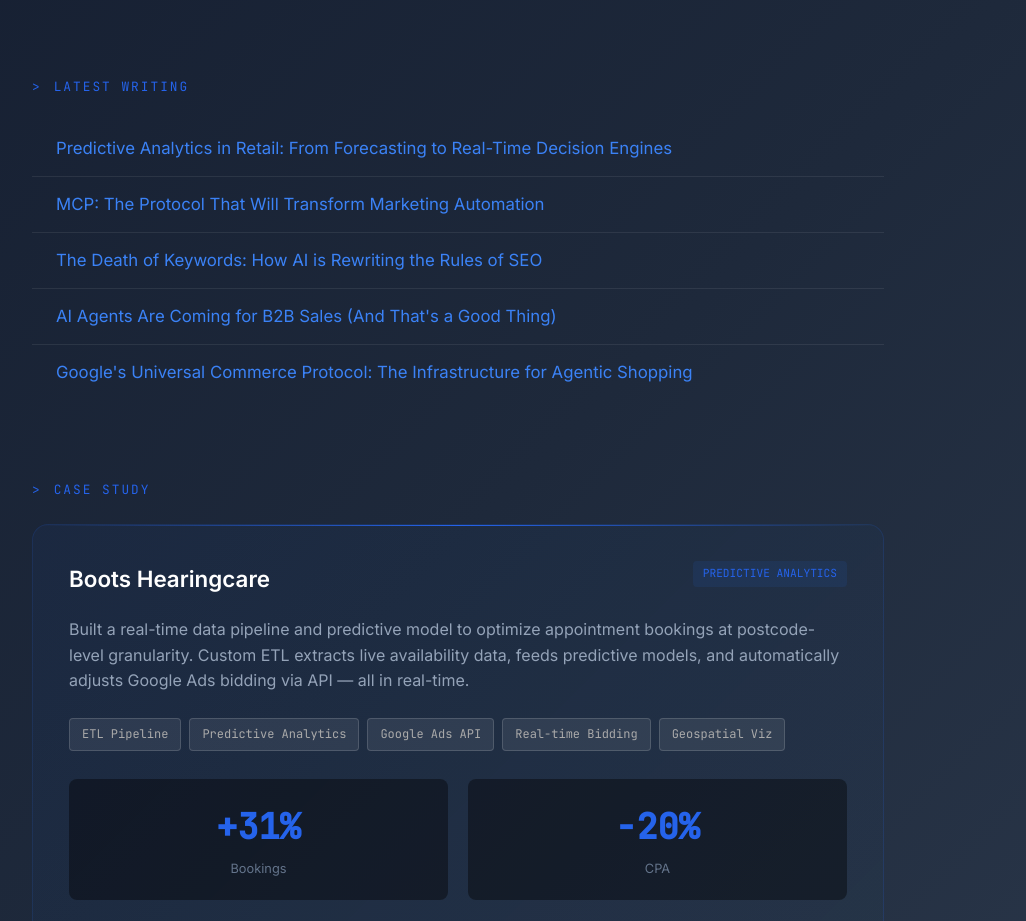
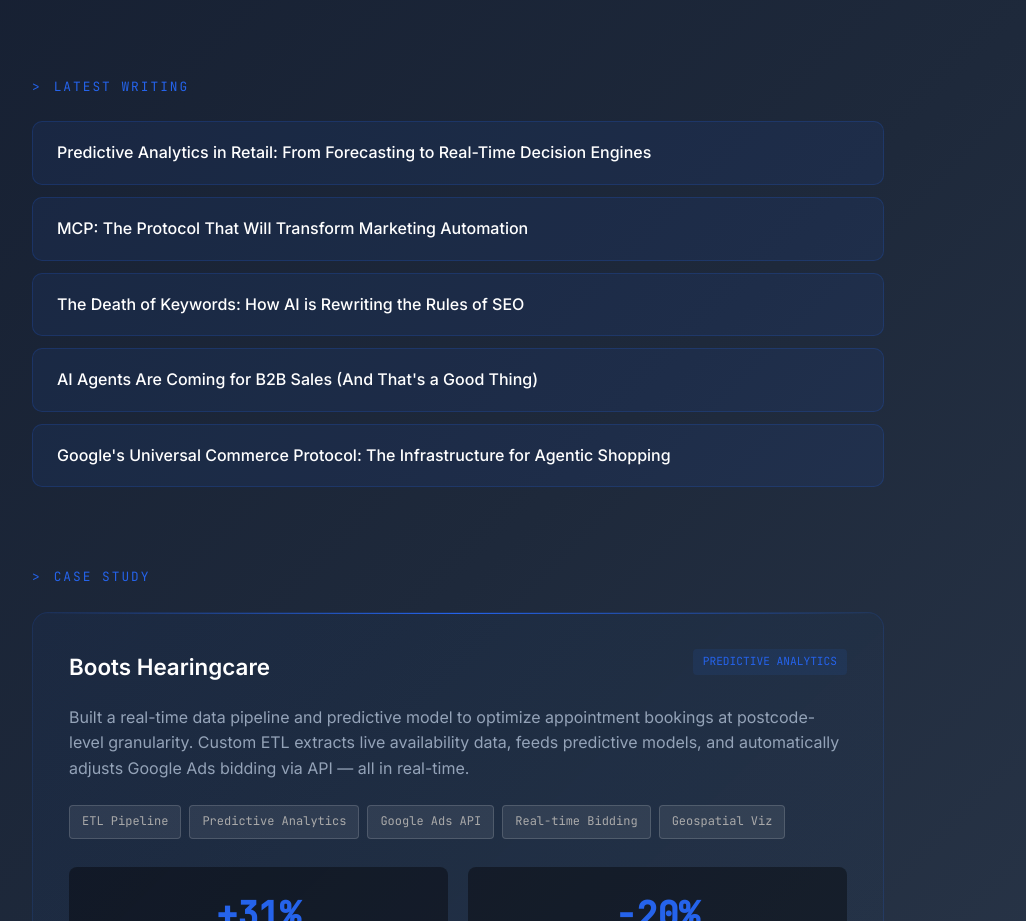
Before and after one commit to swalker-888/Portfolio, a website: page index.html in a window 1280 px wide. Shown: the part 1030-1951 px from the top of the page, without its empty margins (182-1208 px from the left). Drawn offline with Linux system fonts and the light colour scheme.

Commit message:
Better styled article links with subtle cards

```diff
--- a/index.html
+++ b/index.html
@@ -330,41 +330,32 @@
             list-style: none;
             padding: 0;
             margin: 0;
+            display: flex;
+            flex-direction: column;
+            gap: 12px;
         }
 
         .article-list li {
-            padding: 14px 0;
-            border-bottom: 1px solid rgba(255, 255, 255, 0.08);
-        }
-
-        .article-list li:last-child {
-            border-bottom: none;
+            padding: 0;
         }
 
         .article-list a {
-            color: #3b82f6;
+            display: block;
+            padding: 18px 24px;
+            background: rgba(37, 99, 235, 0.08);
+            border: 1px solid rgba(37, 99, 235, 0.2);
+            border-radius: 10px;
+            color: #fff;
             text-decoration: none;
-            font-size: 1.05rem;
-            transition: all 0.2s;
-            display: inline-flex;
-            align-items: center;
-            gap: 8px;
-        }
-
-        .article-list a::before {
-            content: '→';
-            opacity: 0;
-            transform: translateX(-10px);
+            font-size: 1rem;
+            font-weight: 500;
             transition: all 0.2s;
         }
 
         .article-list a:hover {
-            color: #0ea5e9;
-        }
-
-        .article-list a:hover::before {
-            opacity: 1;
-            transform: translateX(0);
+            background: rgba(37, 99, 235, 0.15);
+            border-color: #2563eb;
+            transform: translateX(6px);
         }
 
         .article-card {
```
